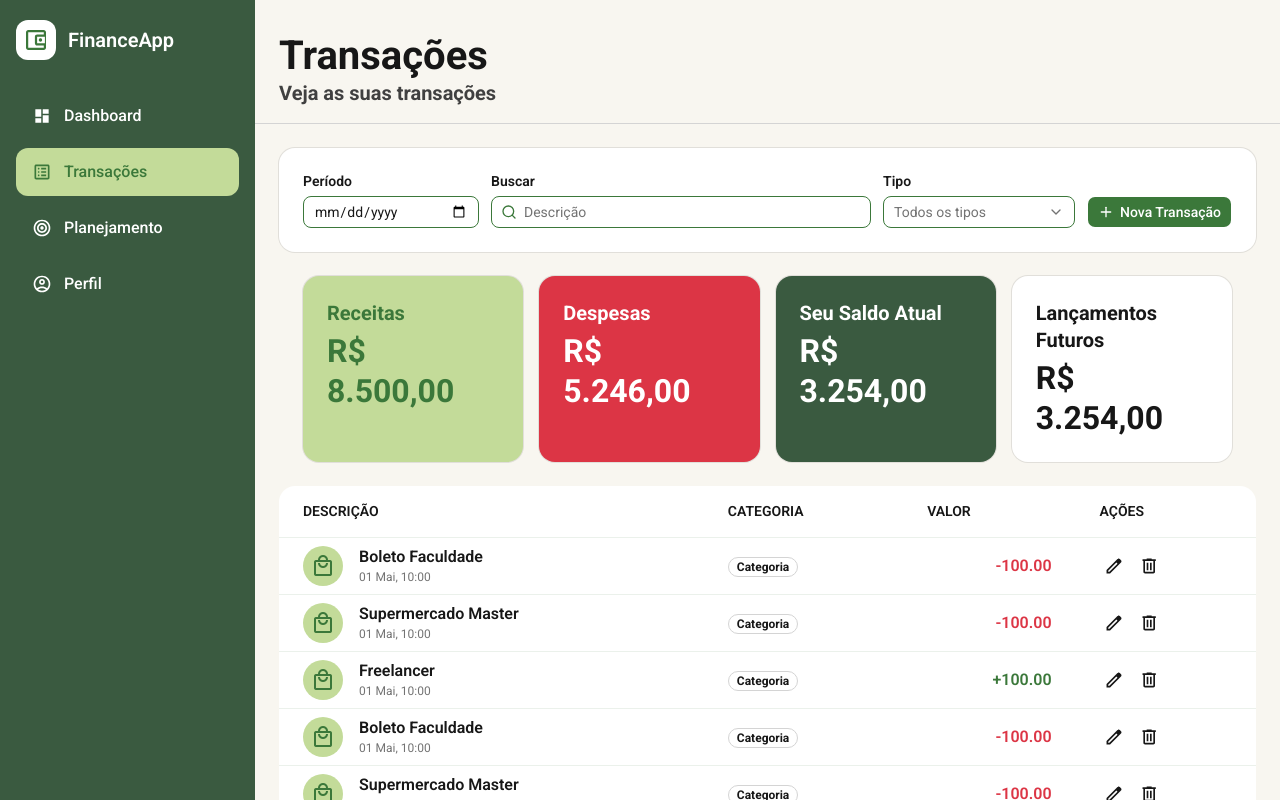
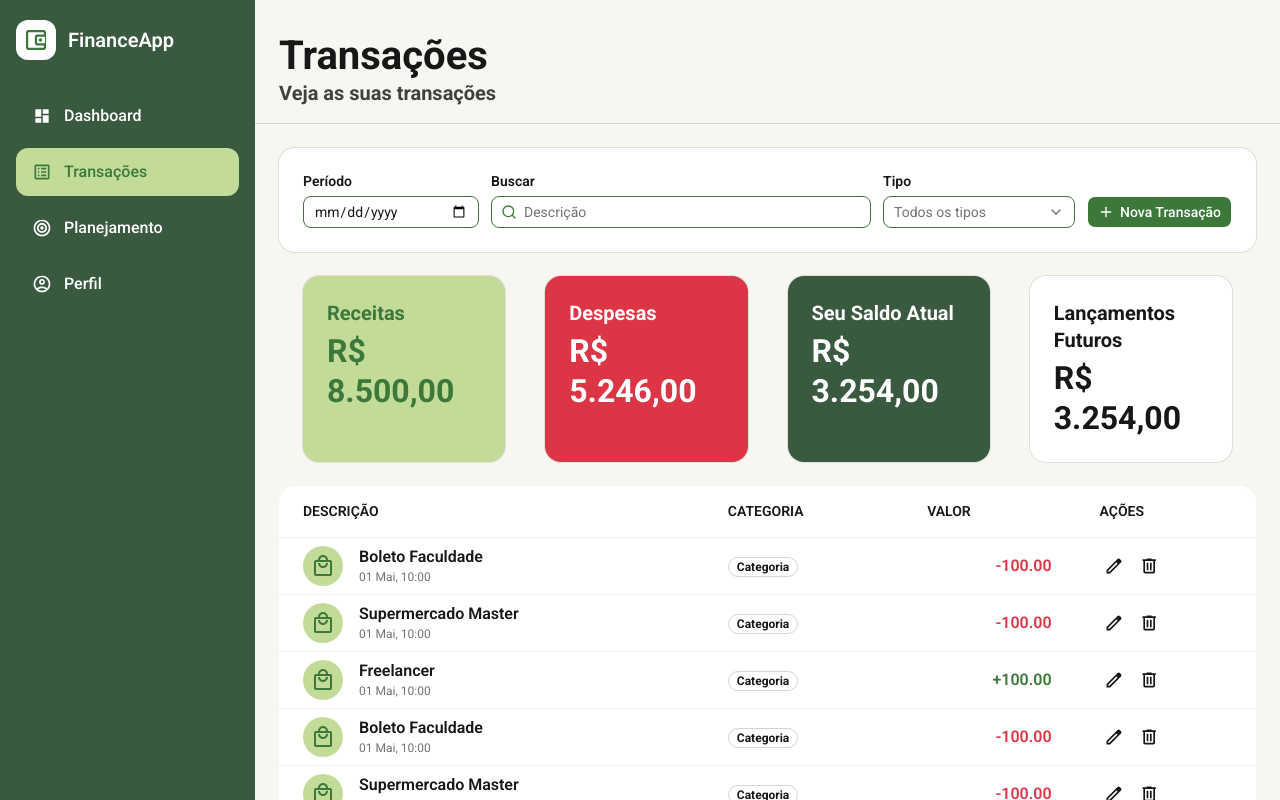
Before and after one commit to Guilhermeneves142/tech-challenge, a Next.js app: page /transacoes in a window 1280 px wide. Shown: the top 800 px of the page. Built offline with nearby package versions, Linux system fonts and the light colour scheme.

Commit message:
refactor: ajuste no gap

```diff
--- a/src/app/(main)/transacoes/page.tsx
+++ b/src/app/(main)/transacoes/page.tsx
@@ -301,22 +301,22 @@ export default function TransactionsPage() {
                 </Button>
             </Card>
 
-            <section className="mx-6 grid grid-cols-1 sm:grid-cols-2 xl:grid-cols-4 gap-4 mb-6">
+            <section className="mx-6 grid grid-cols-1 sm:grid-cols-2 xl:grid-cols-4 gap-10 mb-6">
                 <Card className="p-6 bg-brand-secondary text-primary">
                     <h4 >Receitas</h4>
-                    <h2 className="pe-5 -mt-3">R$ 8.500,00</h2>
+                    <h2 className="pe-4 -mt-3">R$ 8.500,00</h2>
                 </Card>
                 <Card className="p-6 bg-feedback-error text-card">
                     <h4>Despesas</h4>
-                    <h2 className="pe-5 -mt-3">R$ 5.246,00</h2>
+                    <h2 className="pe-4 -mt-3">R$ 5.246,00</h2>
                 </Card>
                 <Card className="p-6 bg-brand-tertiary  text-card">
                     <h4>Seu Saldo Atual</h4>
-                    <h2 className="pe-5 -mt-3">R$ 3.254,00</h2>
+                    <h2 className="pe-4 -mt-3">R$ 3.254,00</h2>
                 </Card>
                 <Card className="p-6 bg-card  text-card-foreground">
                     <h4>Lançamentos Futuros</h4>
-                    <h2 className="pe-5 -mt-3">R$ 3.254,00</h2>
+                    <h2 className="pe-4 -mt-3">R$ 3.254,00</h2>
                 </Card>
             </section>
 
```
